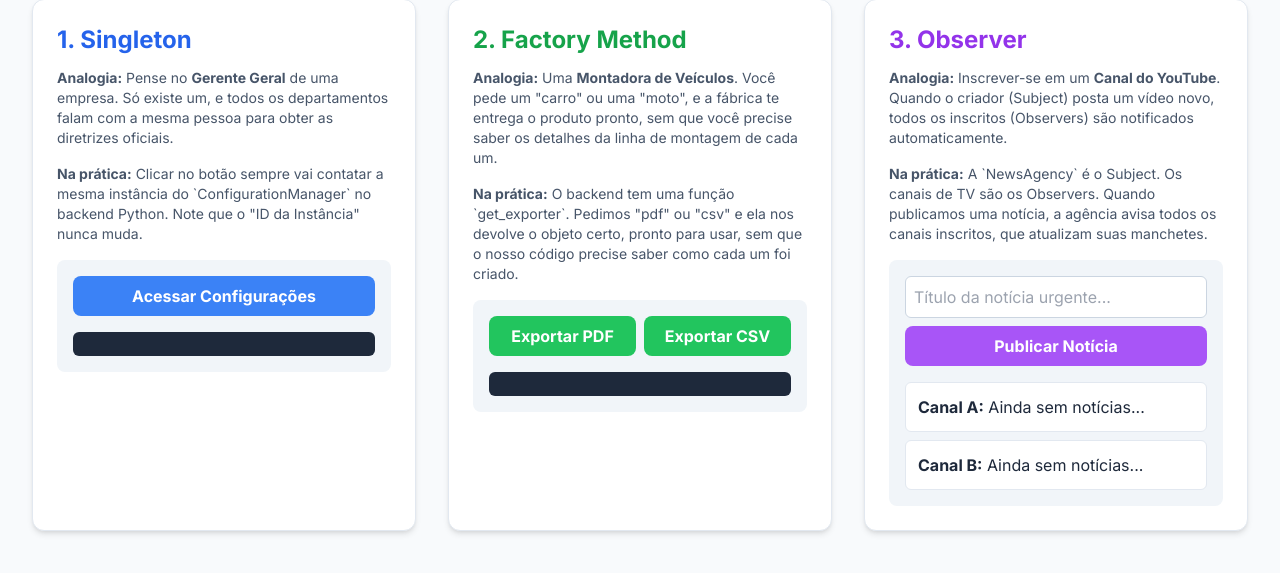
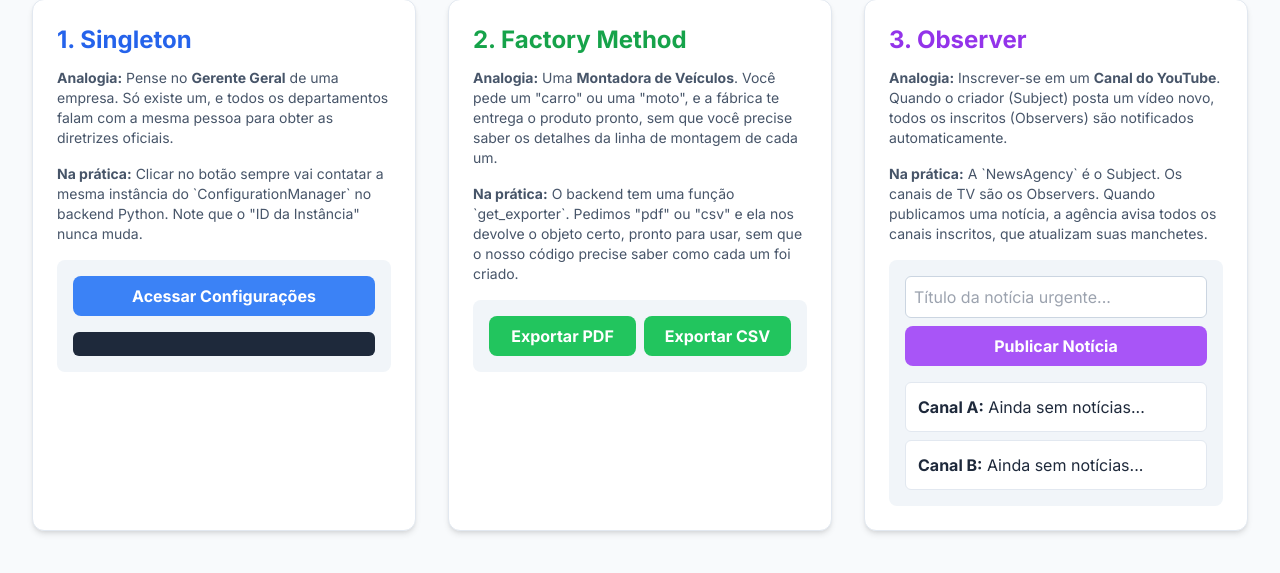
Before and after one commit to jeferson-scheibler/design-software-patterns, a Flask app: page / in a window 1280 px wide. Shown: the part 149-722 px from the top of the page. Run offline with Flask 3, Linux system fonts and the light colour scheme; some libraries are stand-ins or nearby versions.

Commit message:
Fix: Corrige feedback visual do botão de download

```diff
--- a/templates/index.html
+++ b/templates/index.html
@@ -63,9 +63,6 @@
                             Exportar CSV
                         </button>
                     </div>
-                    <div class="mt-4 bg-slate-800 text-white p-3 rounded-md font-mono text-xs">
-                        <pre id="factory-log" class="whitespace-pre-wrap"></pre>
-                    </div>
                 </div>
             </div>
 
```
